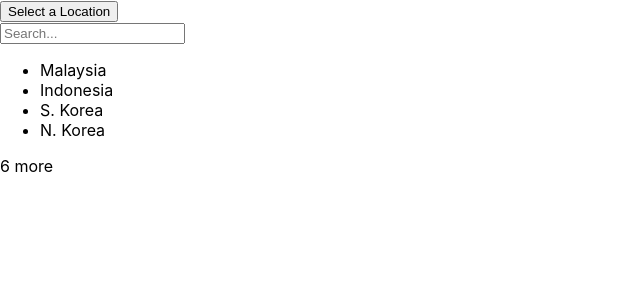
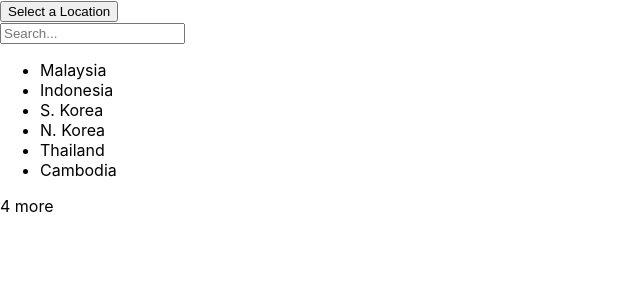
Before and after one commit to Manish166/dropdowntest, a React (Create React App) app: page / in a window 1280 px wide. Both pictures are taken after a click on the button "Select a Location". Shown: the top 300 px of the page, without its empty margins (0-640 px from the left). Built offline with nearby package versions, Linux system fonts and the light colour scheme.

Commit message:
added Add&Sel, addcoountry

```diff
--- a/src/App.js
+++ b/src/App.js
@@ -6,42 +6,57 @@ import data from './data'
 const App=()=> {
   const [searchValue, setSearchValue] = useState('')
   const [countries, setCountries] = useState(data.countries)
-  const [display, setDisplay] = useState(false)
-  const [moreToView, setMoreToView] = useState(0)
-
+  const [displayDrop, setDisplayDrop] = useState(false)
+  const [displayViewMore, setDisplayViewMore] = useState(true)
+  const [displayAddButton, setDisplayAddButton] = useState(false)
+  const optionsLimit=7
+  const moreToView = data.countries.length-optionsLimit
   useEffect(()=>{
     console.log('useEffect')
     if (searchValue.length>2){
-      const filteredCountries = countries.filter(country=>country.countryName.toLowerCase().includes(searchValue))
+      const filteredCountries = data.countries.filter(country=>country.countryName.toLowerCase().includes(searchValue.toLowerCase()))
       setCountries(filteredCountries)
+      if (filteredCountries.length==0){
+        setDisplayAddButton(true)
+      } else {
+        setDisplayAddButton(false)
+      }
+      setDisplayViewMore(false)
     }
     if (searchValue.length<=2){
       const countriesToIterate = data.countries.slice(1, optionsLimit)
-      setMoreToView(data.countries.length- optionsLimit)
       setCountries(countriesToIterate)
+      setDisplayViewMore(true)
     }
   },[searchValue])
-  const optionsLimit=5
 
   const handleOnChange = (e)=>{
     setSearchValue(e.target.value)
   }
 
   const toggle= ()=>{
-    display ? setDisplay(false) : setDisplay(true)
+    displayDrop ? setDisplayDrop(false) : setDisplayDrop(true)
   }
 
-  const showAll = ()=>{
+  const handleViewMoreClick = ()=>{
     setCountries(data.countries)
+    setDisplayViewMore(false)
+  }
+  const addCountry=()=>{
+    let country = {"countryId" : 0, "countryName" : ""}
+    country.countryId=data.countries.length +1
+    country.countryName=searchValue
+    data.countries.push(country)
   }
   return (
     <div>
       <button onClick={toggle}>Select a Location</button>
-      {display &&
+      {displayDrop &&
         <div>
-        <SearchBar value={searchValue} handleOnChange={handleOnChange}/>
-        <DropdownList countries={countries} moreToView={moreToView}/>
-        <p onClick={showAll}>{moreToView} more</p>
+          <SearchBar value={searchValue} handleOnChange={handleOnChange}/>
+          <DropdownList countries={countries}/>
+          {displayViewMore && <p onClick={handleViewMoreClick}>{moreToView} more</p>}
+          {displayAddButton && <button onClick={addCountry}>Add and Select</button>}
         </div>
       }
     </div>
```
